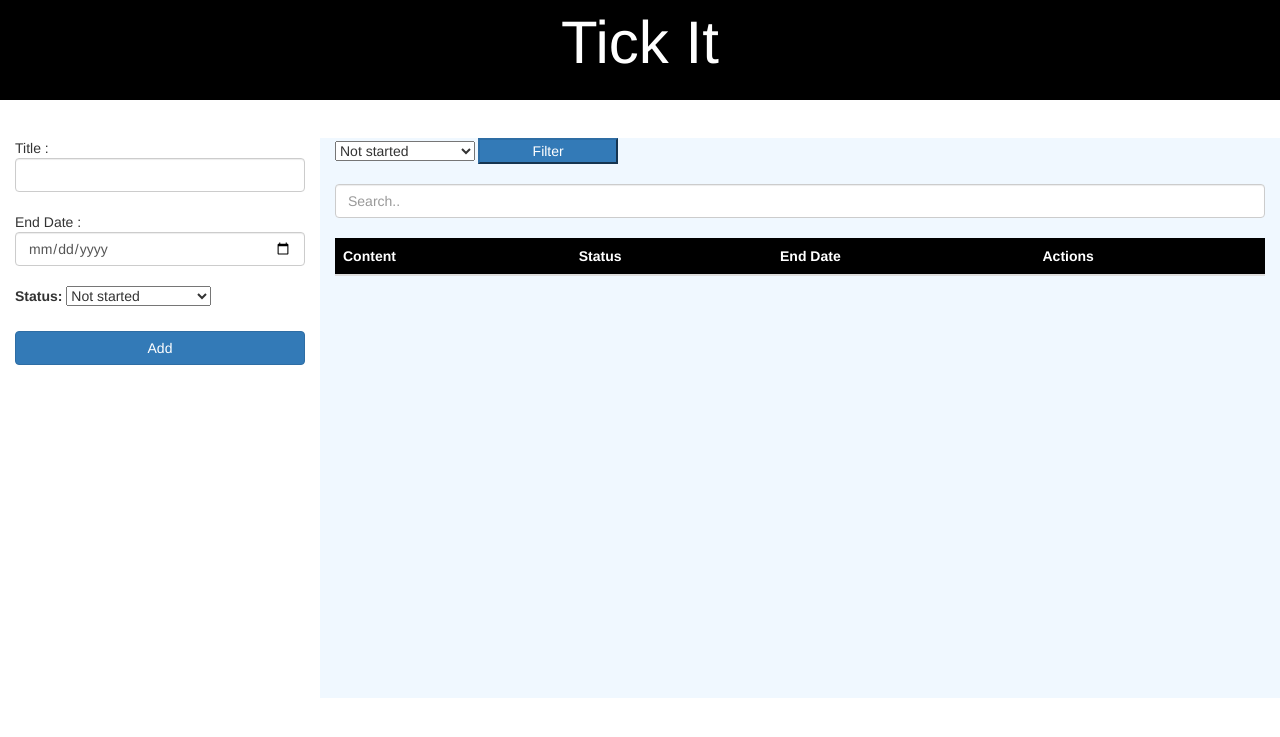
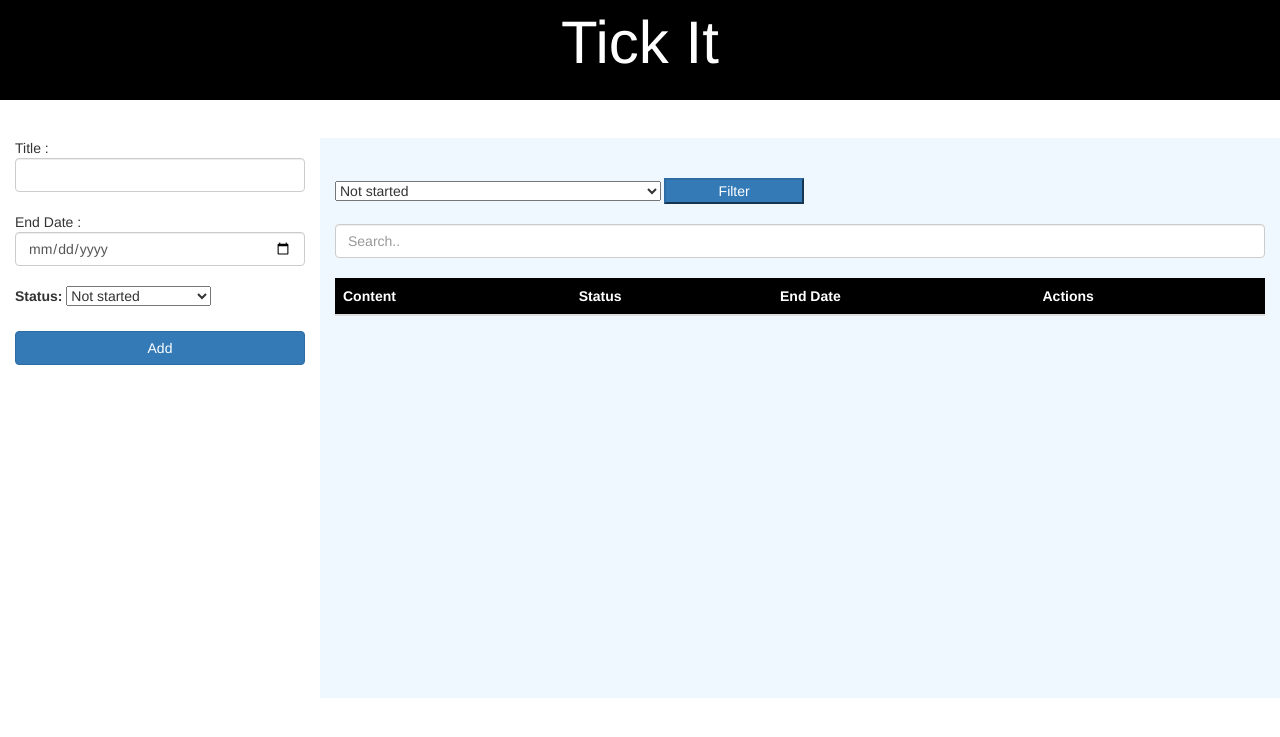
Before and after one commit to Neha2709/TodoApp, a Django app: template templates/todolist.html in a window 1280 px wide. Shown: the top 737 px of the page. Run offline with Django 3.2, Linux system fonts and the light colour scheme; the template is opened without the code that fills it, so the values that code supplies are empty; some libraries are stand-ins or nearby versions.

```diff
--- a/templates/todolist.html
+++ b/templates/todolist.html
@@ -33,9 +33,9 @@
               <button type="submit" class="form-outline mb-4 btn btn-primary btn-block mb-4">Add</button>
               </div>
               </form>
-    <div class="col-sm-9" style="background-color:aliceblue; overflow-y: scroll; height: 560px; ">
-      <form action="/filterByStatus/" method = "post">{% csrf_token %}
-        <div><select id="status" name="status" style="height: 5%; width: 15%;">
+    <div class="col-sm-9" style="background-color:aliceblue; overflow-y: scroll; height: 560px; text-transform: capitalize; ">
+      <br><br><form action="/filterByStatus/" method = "post">{% csrf_token %}
+        <div><select id="status" name="status" style="height: 5%; width: 35%;">
             <option value="Not started">Not started</option>
             <option value="In Progress">In Progress</option>
             <option value="Completed">Completed</option>
```
Also changed, not shown: todoapp/views.py (+14 -0 lines), db.sqlite3.
